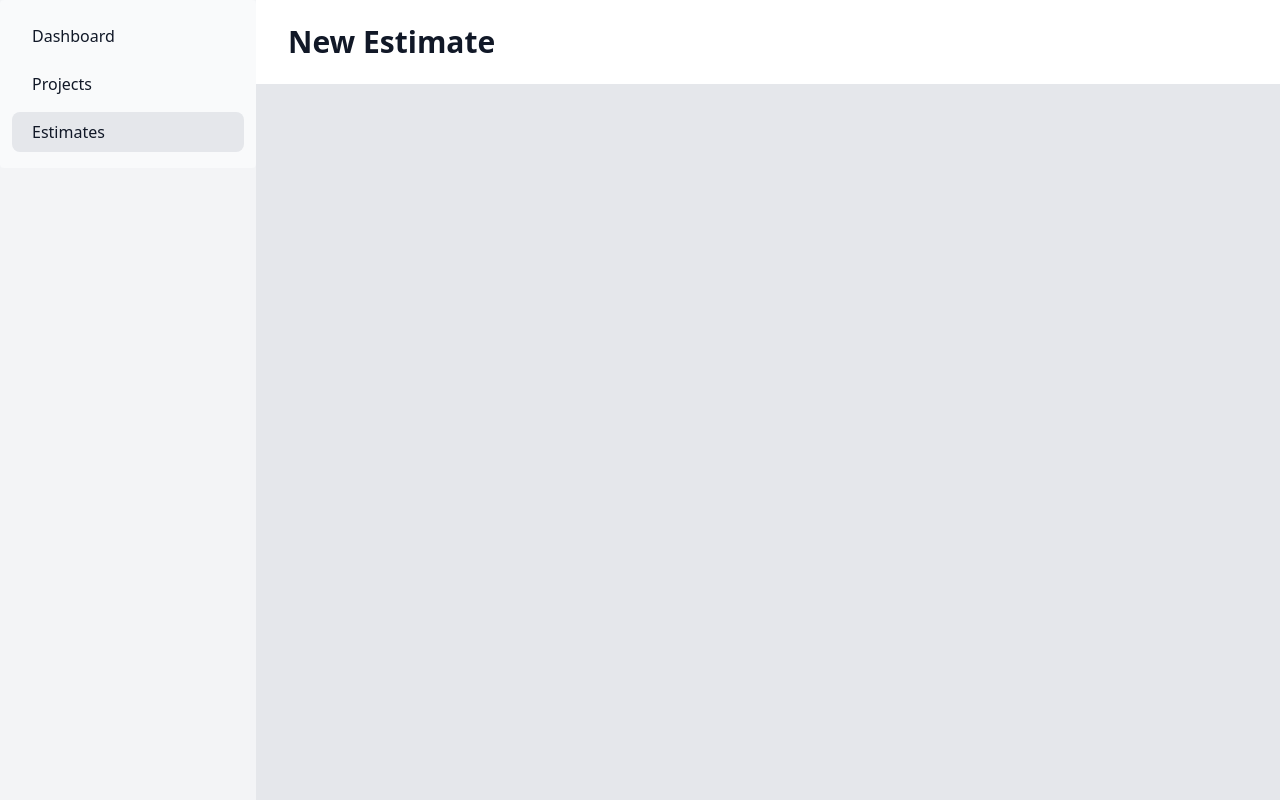
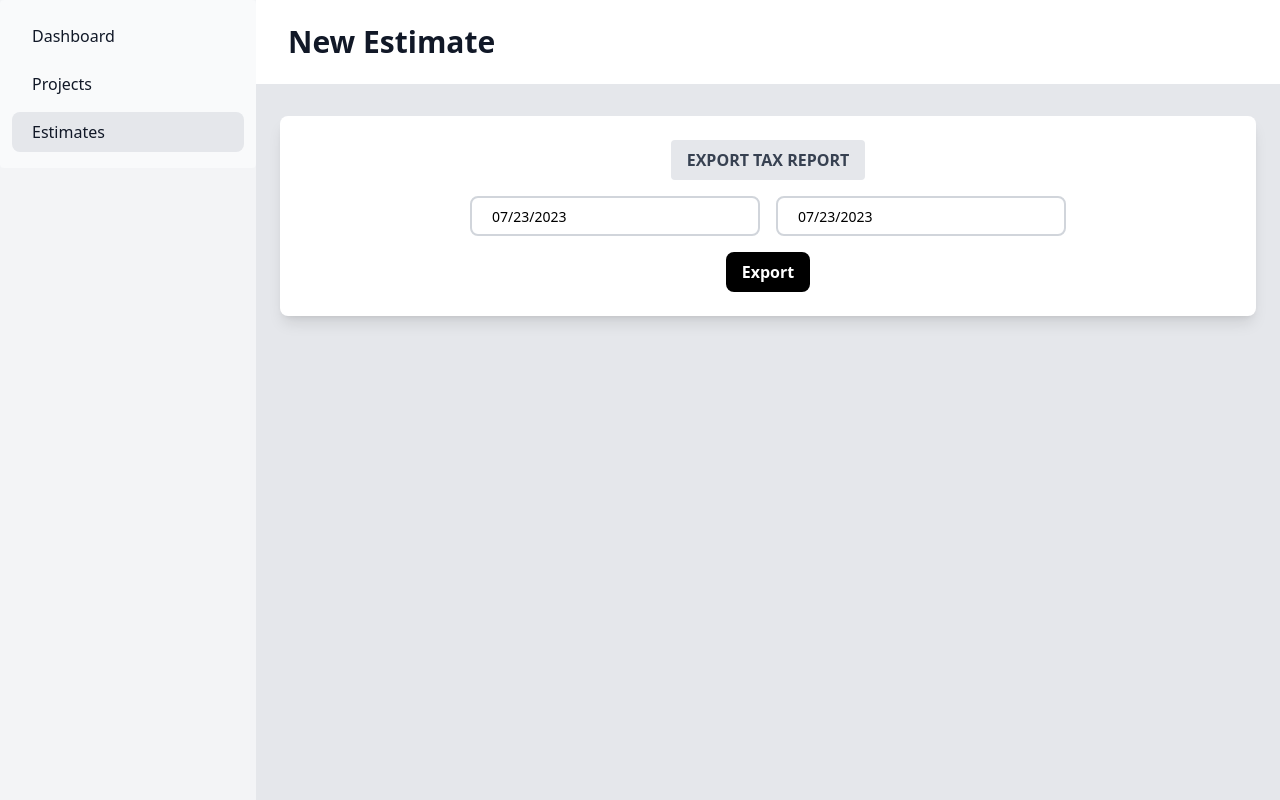
Before and after one commit to stub-ai/363053546133750048, a Next.js app: page / in a window 1280 px wide. Built offline with nearby package versions, Linux system fonts and the light colour scheme.

Commit message:
Commit from Stub AI

```diff
--- /dev/null
+++ b/components/TaxReportForm.tsx
@@ -0,0 +1,26 @@
+import React from 'react';
+
+interface TaxReportFormProps {
+  fromDate: string;
+  toDate: string;
+  onExport: () => void;
+}
+
+const TaxReportForm: React.FC<TaxReportFormProps> = ({ fromDate, toDate, onExport }) => {
+  return (
+    <div className='bg-white p-6 rounded-lg shadow-lg flex flex-col items-center'>
+      <button className='mb-4 bg-gray-200 text-gray-700 font-semibold py-2 px-4 rounded inline-flex items-center'>
+        <span>EXPORT TAX REPORT</span>
+      </button>
+      <div className='flex space-x-4'>
+        <input type='text' value={fromDate} className='border-2 border-gray-300 bg-white h-10 px-5 pr-16 rounded-lg text-sm focus:outline-none' placeholder='From' />
+        <input type='text' value={toDate} className='border-2 border-gray-300 bg-white h-10 px-5 pr-16 rounded-lg text-sm focus:outline-none' placeholder='To' />
+      </div>
+      <button onClick={onExport} className='mt-4 bg-black text-white font-semibold py-2 px-4 rounded-lg'>
+        <span>Export</span>
+      </button>
+    </div>
+  );
+};
+
+export default TaxReportForm;
--- a/pages/index.tsx
+++ b/pages/index.tsx
@@ -1,9 +1,13 @@
 import React from 'react';
 import Sidebar from '../components/Sidebar';
 import Header from '../components/Header';
-import EstimateForm from '../components/EstimateForm';
+import TaxReportForm from '../components/TaxReportForm';
 
 const Home: React.FC = () => {
+  const handleExport = () => {
+    // Implement export functionality here
+  };
+
   return (
     <div className='flex h-screen bg-gray-100'>
       <Sidebar active='estimates' />
@@ -11,7 +15,7 @@ const Home: React.FC = () => {
         <Header />
         <main className='flex-1 overflow-x-hidden overflow-y-auto bg-gray-200'>
           <div className='container mx-auto px-6 py-8'>
-            <EstimateForm />
+            <TaxReportForm fromDate='07/23/2023' toDate='07/23/2023' onExport={handleExport} />
           </div>
         </main>
       </div>
--- a/tailwind.config.ts
+++ b/tailwind.config.ts
@@ -13,6 +13,7 @@ const config: Config = {
         'gradient-conic':
           'conic-gradient(from 180deg at 50% 50%, var(--tw-gradient-stops))',
       },
+      // Add custom styles matching the screenshot here
     },
   },
   plugins: [],
```
